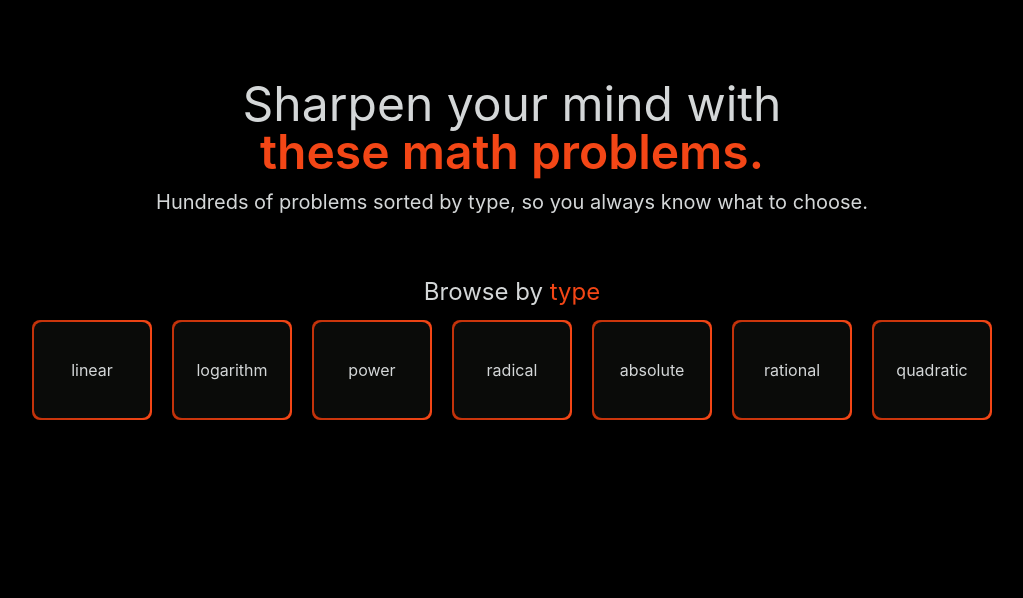
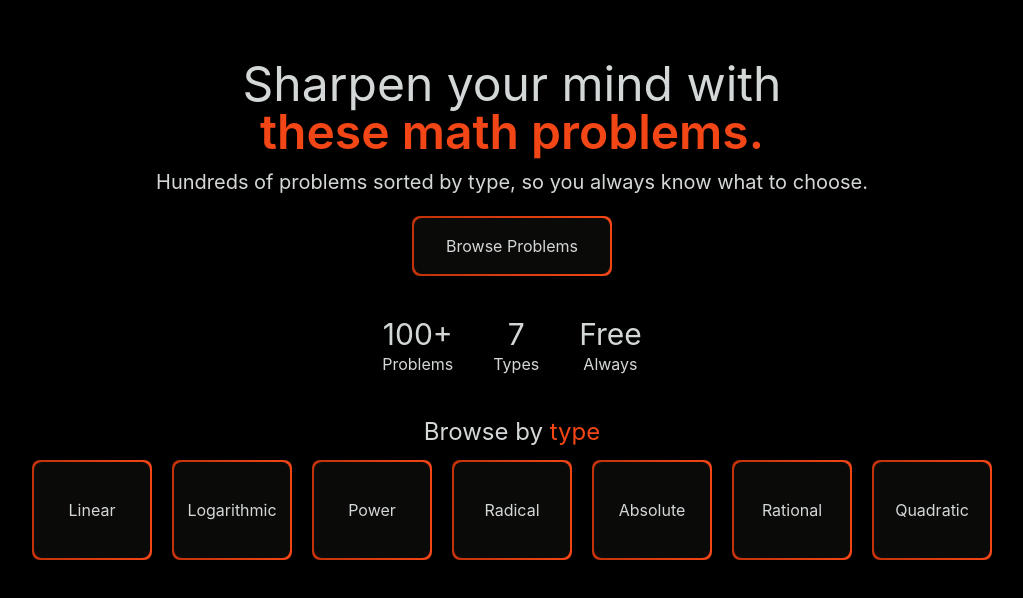
Before and after one commit to IlliaLev/Math-House, a React (Vite) app in the folder frontend/: page / in a window 1280 px wide. Shown: the top 598 px of the page, without its empty margins (128-1151 px from the left). Built offline with nearby package versions, Linux system fonts and the light colour scheme.

Commit message:
Edited home page

```diff
--- a/frontend/src/components/GradientBorderDiv.tsx
+++ b/frontend/src/components/GradientBorderDiv.tsx
@@ -5,16 +5,17 @@ interface GradientBorderDivProps {
     outerClassName?: string,
     innerClassName?: string,
     gradientDirection?: string,
+    onClick?: () => void,
 }
 
-function GradientBorderDiv({children, outerClassName, innerClassName} : GradientBorderDivProps) {
+function GradientBorderDiv({children, outerClassName, innerClassName, onClick} : GradientBorderDivProps) {
     return (
         <div className={`
             p-0.5 rounded-lg
             from-cl-gr-from to-cl-gr-to
             bg-linear-to-r
             ${outerClassName}
-        `}>
+        `} onClick={onClick}>
             <div className={`
                 z-1
                 w-full h-full
--- a/frontend/src/components/ProblemDisplay.tsx
+++ b/frontend/src/components/ProblemDisplay.tsx
@@ -52,9 +52,11 @@ function ProblemDisplay({problem_type, id, content, condition, answer, header} :
                     <LockedDiv outerClassName={`
                         w-40
                     `} innerClassName={`
-                        h-ful;
+                        h-full
                     `}>
-                        {answer}
+                        <div>
+                            <BlockMath math={answer} />
+                        </div>
                     </LockedDiv>
                 </div>
 
--- a/frontend/src/pages/Home.tsx
+++ b/frontend/src/pages/Home.tsx
@@ -1,8 +1,10 @@
+import { useNavigate } from "react-router-dom";
 import GradientBorderDiv from "../components/GradientBorderDiv"
 
 function Home() {
     const size = "w-30 h-25";
-    const onHoverTailwind = "hover:from-cl-text-900 hover:to-cl-gr-to hover:transition-all duration-300";
+
+    const navigate = useNavigate();
 
     return (
         <main className={`
@@ -10,38 +12,59 @@ function Home() {
             bg-cl-bg text-cl-text-900
             flex flex-col items-center
         `}>
-            <h1 className="text-5xl text-center mt-20">Sharpen your mind with <span className="text-cl-gr-to font-semibold block">these math problems.</span></h1>
+            <h1 className="text-5xl text-center mt-15">Sharpen your mind with <span className="text-cl-gr-to font-semibold block">these math problems.</span></h1>
             <p className="mt-3 text-xl text-center">Hundreds of problems sorted by type, so you always know what to choose.</p>
 
-            <h2 className="mt-15 text-2xl">Browse by <span className="text-cl-gr-to">type</span></h2>
+            <GradientBorderDiv outerClassName={`mt-5 w-50 h-15 smooth-gradient-change cursor-pointer`} innerClassName="text-center" onClick={() => navigate("problems/")}>
+                Browse Problems
+            </GradientBorderDiv>
+
+            <div className={`
+                mt-10 flex flex-row items-center justify-center gap-10
+            `}>
+                <div className="flex flex-col items-center justify-center">
+                    <p className="text-3xl">100+</p>
+                    <p>Problems</p>
+                </div>
+                <div className="flex flex-col items-center justify-center">
+                    <p className="text-3xl">7</p>
+                    <p>Types</p>
+                </div>
+                <div className="flex flex-col items-center justify-center">
+                    <p className="text-3xl">Free</p>
+                    <p>Always</p>
+                </div>
+            </div>
+
+            <h2 className="mt-10 text-2xl">Browse by <span className="text-cl-gr-to">type</span></h2>
 
             <div className="mt-3 flex flex-row gap-5 flex-wrap items-center justify-center">
-                <GradientBorderDiv outerClassName={`${size} smooth-gradient-change`}>
-                    linear
+                <GradientBorderDiv outerClassName={`${size} smooth-gradient-change cursor-pointer`} onClick={() => navigate("problems/linear")}>
+                    Linear
                 </GradientBorderDiv>
 
-                <GradientBorderDiv outerClassName={`${size} smooth-gradient-change`}>
-                    logarithm
+                <GradientBorderDiv outerClassName={`${size} smooth-gradient-change cursor-pointer`} onClick={() => navigate("problems/logarithm")}>
+                    Logarithmic
                 </GradientBorderDiv>
 
-                <GradientBorderDiv outerClassName={`${size} smooth-gradient-change`}>
-                    power
+                <GradientBorderDiv outerClassName={`${size} smooth-gradient-change cursor-pointer`} onClick={() => navigate("problems/power")}>
+                    Power
                 </GradientBorderDiv>
 
-                <GradientBorderDiv outerClassName={`${size} smooth-gradient-change`}>
-                    radical
+                <GradientBorderDiv outerClassName={`${size} smooth-gradient-change cursor-pointer`} onClick={() => navigate("problems/radical")}>
+                    Radical
                 </GradientBorderDiv>
 
-                <GradientBorderDiv outerClassName={`${size} smooth-gradient-change`}>
-                    absolute
+                <GradientBorderDiv outerClassName={`${size} smooth-gradient-change cursor-pointer`} onClick={() => navigate("problems/absolute")}>
+                    Absolute
                 </GradientBorderDiv>
 
-                <GradientBorderDiv outerClassName={`${size} smooth-gradient-change`}>
-                    rational
+                <GradientBorderDiv outerClassName={`${size} smooth-gradient-change cursor-pointer`} onClick={() => navigate("problems/rational")}>
+                    Rational
                 </GradientBorderDiv>
 
-                <GradientBorderDiv outerClassName={`${size} smooth-gradient-change`}>
-                    quadratic
+                <GradientBorderDiv outerClassName={`${size} smooth-gradient-change cursor-pointer`} onClick={() => navigate("problems/quadratic")}>
+                    Quadratic
                 </GradientBorderDiv>
             </div>
         </main>
--- a/frontend/src/pages/TypedProblems.tsx
+++ b/frontend/src/pages/TypedProblems.tsx
@@ -10,12 +10,21 @@ function TypedProblems() {
     const { problem_type } = useParams<{ problem_type: string }>();
 
     const [problems, setProblems] = useState<Problem[] | null>();
+    const [areProblems, setAreProblems] = useState(true);
     const [loading, setLoading] = useState(true);
 
     useEffect(() => {
         fetch(`/api/problems/${problem_type}`)
-            .then(res => res.json())
+            .then(res => {
+                if(res.status === 404) {
+                    setAreProblems(false);
+                    setLoading(false);
+                    return null;
+                }
+                return res.json();
+            })
             .then(data => {
+                if(data === null) return;
                 setProblems(Array.isArray(data) ? data : data.problems ?? null);
                 setLoading(false);
             })
@@ -26,9 +35,18 @@ function TypedProblems() {
     }, [problem_type]);
 
     const content = loading ? (<LoadingDiv />)
+        : !areProblems ? (
+            <div className={`
+                bg-cl-bg min-h-screen max-h-screen w-full
+                flex flex-col flex-1 items-center justify-center
+                text-cl-text-900
+            `}>
+                <h1 className="text-2xl">Problems were not found</h1>
+            </div>
+        )
         : !problems ? (<NotFound />)
         : (<>
-            <h1 className="mt-5">{problem_type} Problems</h1>
+            <h1 className="mt-5 text-2xl">{problem_type!.charAt(0).toUpperCase() + problem_type!.slice(1)} Problems</h1>
             <ul>
                 {problems?.map((problem) => (
                     <li key={problem.id}>
```
Also changed, not shown: 1 other file (tests, documents, lock files or other folders).
